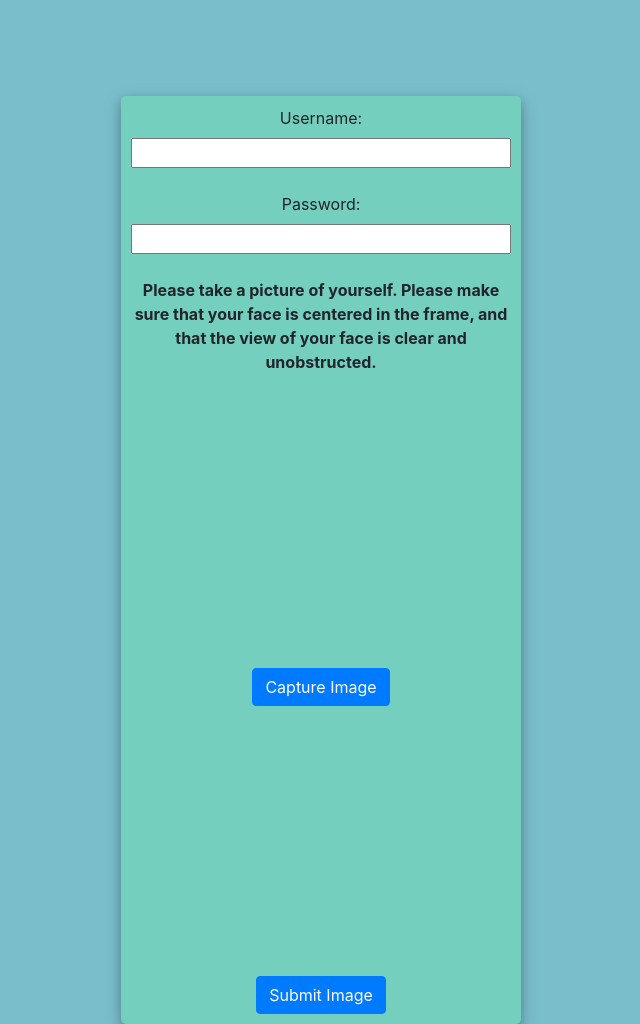
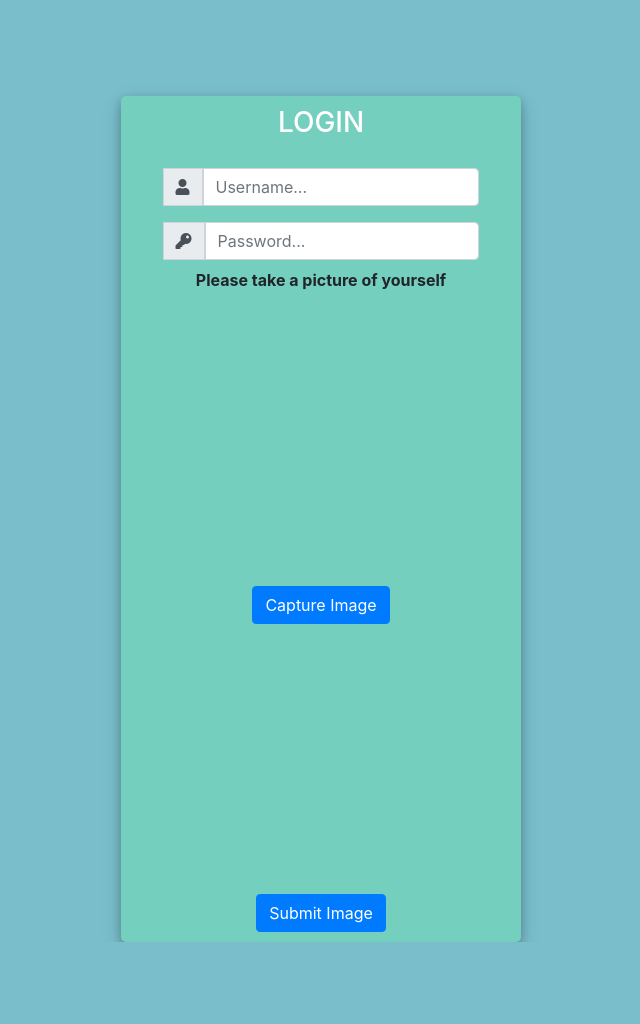
Before and after one commit to soumyagade/CSC533, a Django app: page /login_face/ in a window 1280 px wide. Shown: the whole page, without its empty margins (319-959 px from the left). After the commit the page ends 942 px from the top, so only its background shows below. Run offline with Django 3.2, Linux system fonts and the light colour scheme; some libraries are stand-ins or nearby versions.

Commit message:
Changes for face login

```diff
--- a/two_factor_auth/django_two_factor_face_auth/templates/django_two_factor_face_auth/login_face.html
+++ b/two_factor_auth/django_two_factor_face_auth/templates/django_two_factor_face_auth/login_face.html
@@ -1,6 +1,10 @@
 <!DOCTYPE html>
 <!-- This code is modified from code found at tutorials24x.com
 (https://html5.tutorials24x7.com/blog/how-to-capture-image-from-camera) -->
+
+<link rel="stylesheet" href="https://stackpath.bootstrapcdn.com/bootstrap/4.1.3/css/bootstrap.min.css" integrity="sha384-MCw98/SFnGE8fJT3GXwEOngsV7Zt27NXFoaoApmYm81iuXoPkFOJwJ8ERdknLPMO" crossorigin="anonymous">
+  <script src="https://ajax.googleapis.com/ajax/libs/jquery/3.3.1/jquery.min.js"></script>
+  <link rel="stylesheet" href="https://use.fontawesome.com/releases/v5.6.1/css/all.css" integrity="sha384-gfdkjb5BdAXd+lj+gudLWI+BXq4IuLW5IT+brZEZsLFm++aCMlF1V92rMkPaX4PP" crossorigin="anonymous">
 
 <!-- The captured image should be contained in the 'snapshot' varaiable -->
 <link rel="stylesheet" href="https://stackpath.bootstrapcdn.com/bootstrap/4.3.1/css/bootstrap.min.css" integrity="sha384-ggOyR0iXCbMQv3Xipma34MD+dH/1fQ784/j6cY/iJTQUOhcWr7x9JvoRxT2MZw1T" crossorigin="anonymous">
@@ -77,10 +81,30 @@ html {
 <div class="container h-100">
 <!-- Video Element & Canvas -->
 <div class="user_card">
-  <label for="username">Username:  </label> <input type="text" id="username" name="user"><br>
-  <label for="password">Password:  </label> <input type="text" id="password" name="pass"><br>
-  <b>Please take a picture of yourself. Please make sure that your face is centered in the frame,
-  and that the view of your face is clear and unobstructed.<b>
+
+  <div class="d-flex justify-content-center">
+          <h3 id="form-title">LOGIN</h3>
+  </div>
+  <div class="d-flex justify-content-center form_container">
+          <form method="POST" action="">
+            {% csrf_token %}
+            <div class="input-group mb-3">
+              <div class="input-group-append">
+                <span class="input-group-text"><i class="fas fa-user"></i></span>
+              </div>
+              <input type="text" name="username" placeholder="Username..." class="form-control">
+            </div>
+            <div class="input-group mb-2">
+              <div class="input-group-append">
+                <span class="input-group-text"><i class="fas fa-key"></i></span>
+              </div>
+                <input type="password" name="password" placeholder="Password..." class="form-control" >
+            </div>
+          </form>
+
+        </div>
+
+  <b>Please take a picture of yourself<b>
   <br>
   <br>
 
--- a/two_factor_auth/django_two_factor_face_auth/templates/django_two_factor_face_auth/register_face.html
+++ b/two_factor_auth/django_two_factor_face_auth/templates/django_two_factor_face_auth/register_face.html
@@ -186,7 +186,7 @@ function submitSnapshot() {
       request.send( data );
 
       //redirect
-      window.location.replace("/login2/");
+      window.location.replace("/login_face/");
   }
 }
 </script>
--- a/two_factor_auth/django_two_factor_face_auth/views.py
+++ b/two_factor_auth/django_two_factor_face_auth/views.py
@@ -138,7 +138,7 @@ def login_face(request):
         if compare_face:
             return HttpResponse("SUCCESS")
         else:
-            return HttpResponse("Failure")
+            return HttpResponse("FAILURE")
     return render(request, 'django_two_factor_face_auth/login_face.html')
 
 @csrf_exempt
```
